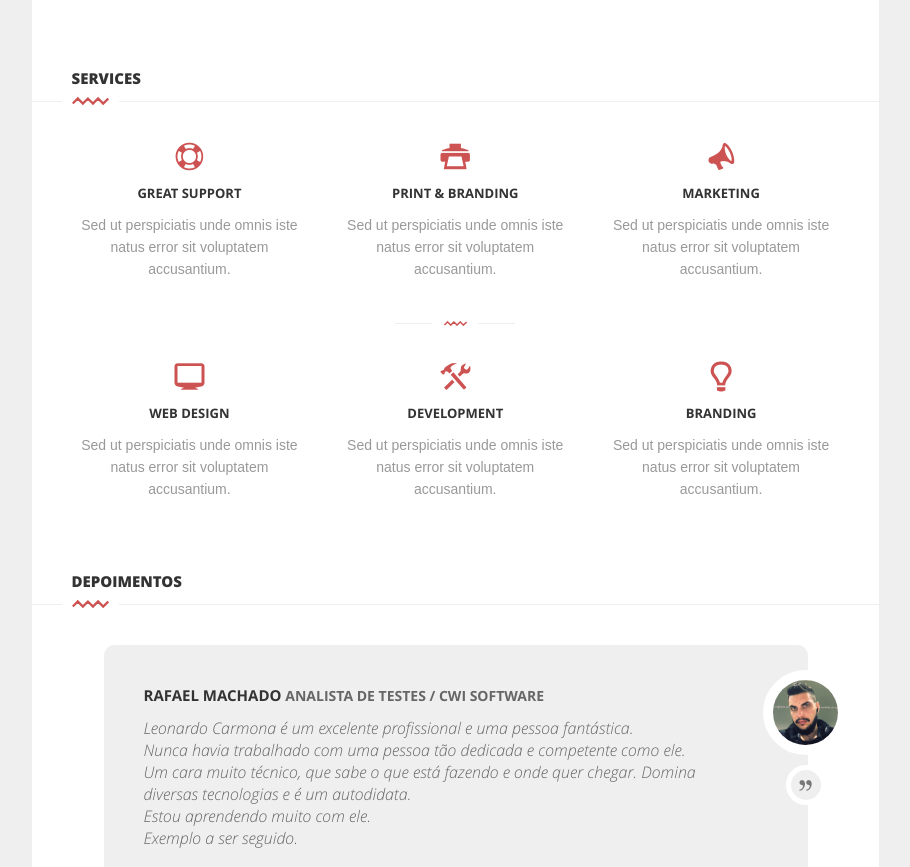
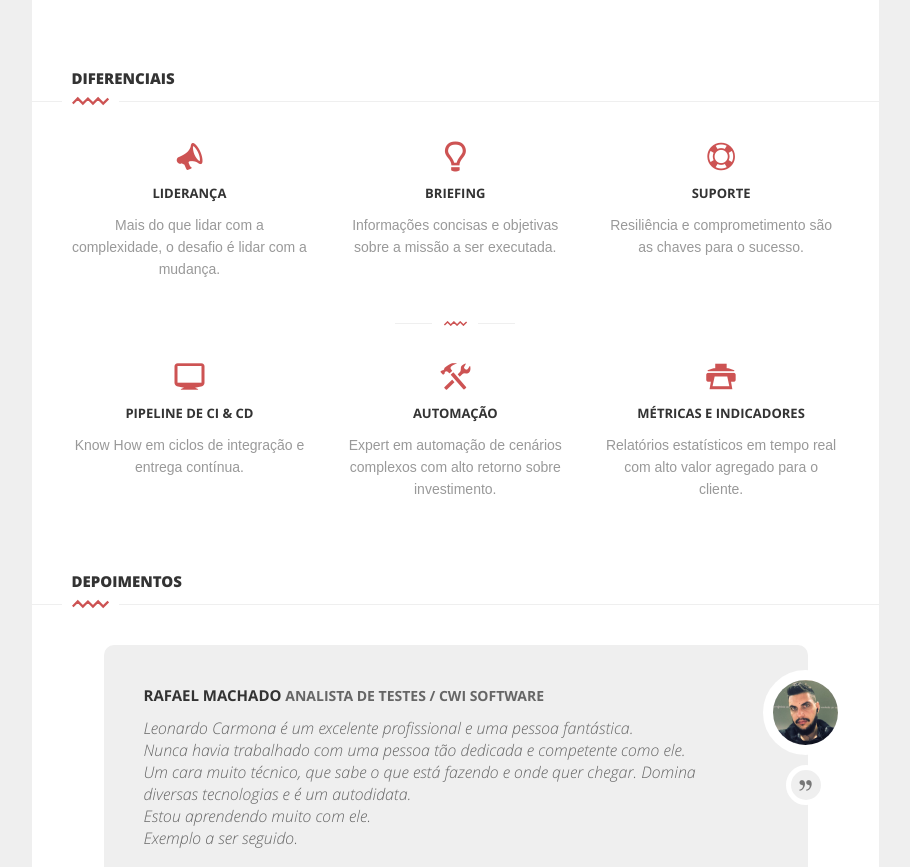
Before and after one commit to LeoCarmona/leocarmona.github.io, a plain HTML site: page index.html in a window 1280 px wide. Shown: the part 2242-3109 px from the top of the page, without its empty margins (331-1241 px from the left). Drawn offline with Linux system fonts and the light colour scheme; some packages are replaced by stand-ins of ours; a script that the page names is missing.

Commit message:
Atualização dos diferenciais

```diff
--- a/index.html
+++ b/index.html
@@ -375,7 +375,7 @@ Sapucaia do Sul, Rio Grande do Sul – Brasil</p>
 							<!--End content-->
 							<!--Main title-->
 							<div class="main-title">
-								<h1>services</h1>
+								<h1>Diferenciais</h1>
 								<div class="divider">
 									<div class="zigzag large clearfix " data-svg-drawing="yes">
 										<svg xml:space="preserve" viewBox="0 0 69.172 14.975" width="37" height="28" y="0px" x="0px" xmlns:xlink="http://www.w3.org/1999/xlink" xmlns="http://www.w3.org/2000/svg" version="1.1">
@@ -396,24 +396,26 @@ Sapucaia do Sul, Rio Grande do Sul – Brasil</p>
 											<!--Block-->
 											<div class="block service tCenter">
 												<div class="col-md-4">
-													<div class="ico"> <i class="icon-lifebuoy"></i> </div>
+													<div class="ico"> <i class="icon-megaphone"></i> </div>
 													<div class="det">
-														<h3>Great Support</h3>
-														<p>Sed ut perspiciatis unde omnis iste natus error sit voluptatem accusantium.</p>
+														<h3>Liderança</h3>
+														<p>Mais do que lidar com a complexidade, o desafio é lidar com a mudança.</p>
 													</div>
 												</div>
 												<div class="col-md-4">
-													<div class="ico"> <i class="icon-print-1"></i> </div>
+													<div class="ico"> <i class="icon-lamp"></i> </div>
 													<div class="det">
-														<h3>Print &amp; Branding</h3>
-														<p>Sed ut perspiciatis unde omnis iste natus error sit voluptatem accusantium.</p>
+														<h3>Briefing</h3>
+														<p>Informações concisas e objetivas sobre a missão a ser executada.</p>
 													</div>
 												</div>
+											</div>
+											<div class="block service tCenter">
 												<div class="col-md-4">
-													<div class="ico"> <i class="icon-megaphone"></i> </div>
+													<div class="ico"> <i class="icon-lifebuoy"></i> </div>
 													<div class="det">
-														<h3>Marketing</h3>
-														<p>Sed ut perspiciatis unde omnis iste natus error sit voluptatem accusantium.</p>
+														<h3>Suporte</h3>
+														<p>Resiliência e comprometimento são as chaves para o sucesso.</p>
 													</div>
 												</div>
 											</div>
@@ -442,22 +444,22 @@ Sapucaia do Sul, Rio Grande do Sul – Brasil</p>
 												<div class="col-md-4">
 													<div class="ico"> <i class="icon-monitor"></i> </div>
 													<div class="det">
-														<h3>Web Design</h3>
-														<p>Sed ut perspiciatis unde omnis iste natus error sit voluptatem accusantium.</p>
+														<h3>Pipeline de CI & CD</h3>
+														<p>Know How em ciclos de integração e entrega contínua.</p>
 													</div>
 												</div>
 												<div class="col-md-4">
 													<div class="ico"> <i class="icon-tools"></i> </div>
 													<div class="det">
-														<h3>development</h3>
-														<p>Sed ut perspiciatis unde omnis iste natus error sit voluptatem accusantium.</p>
+														<h3>Automação</h3>
+														<p>Expert em automação de cenários complexos com alto retorno sobre investimento.</p>
 													</div>
 												</div>
 												<div class="col-md-4">
-													<div class="ico"> <i class="icon-lamp"></i> </div>
+													<div class="ico"> <i class="icon-print-1"></i> </div>
 													<div class="det">
-														<h3>Branding</h3>
-														<p>Sed ut perspiciatis unde omnis iste natus error sit voluptatem accusantium.</p>
+														<h3>Métricas e INDICADORES</h3>
+														<p>Relatórios estatísticos em tempo real com alto valor agregado para o cliente.</p>
 													</div>
 												</div>
 											</div>
```
